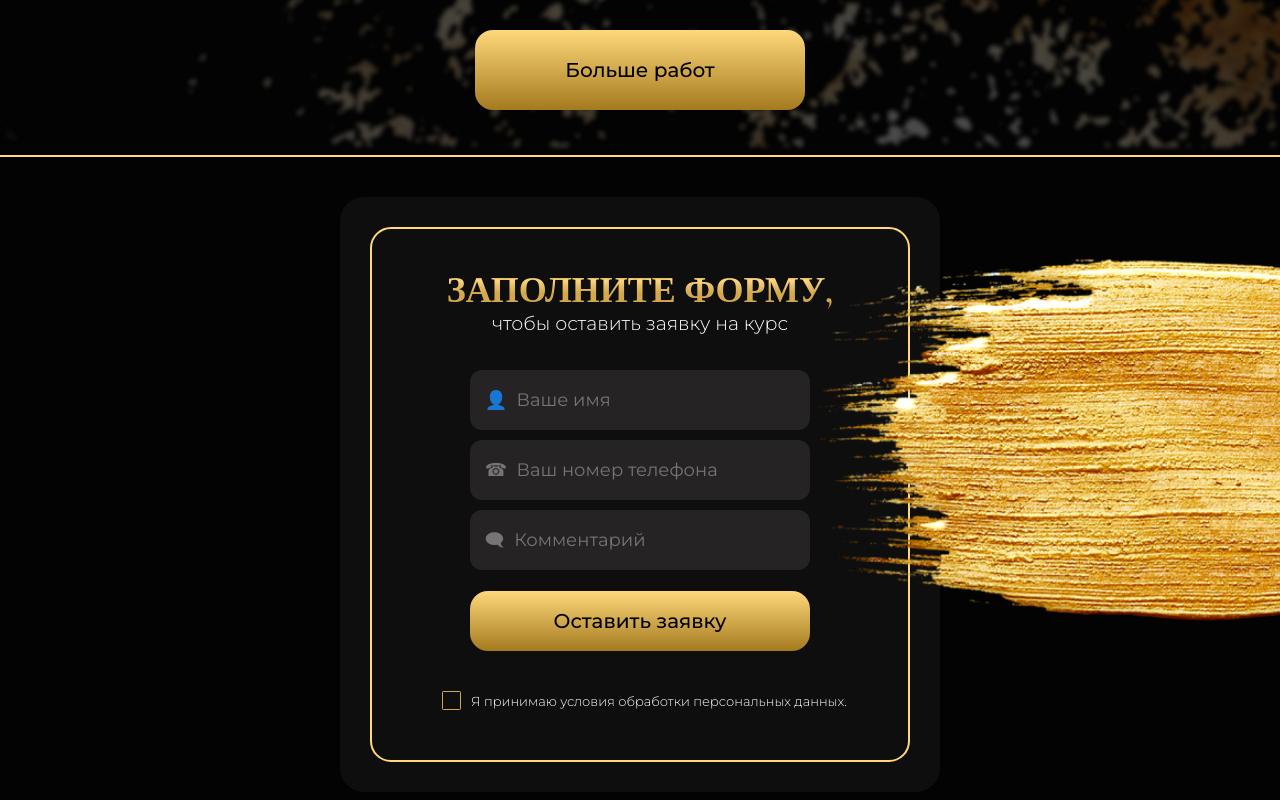
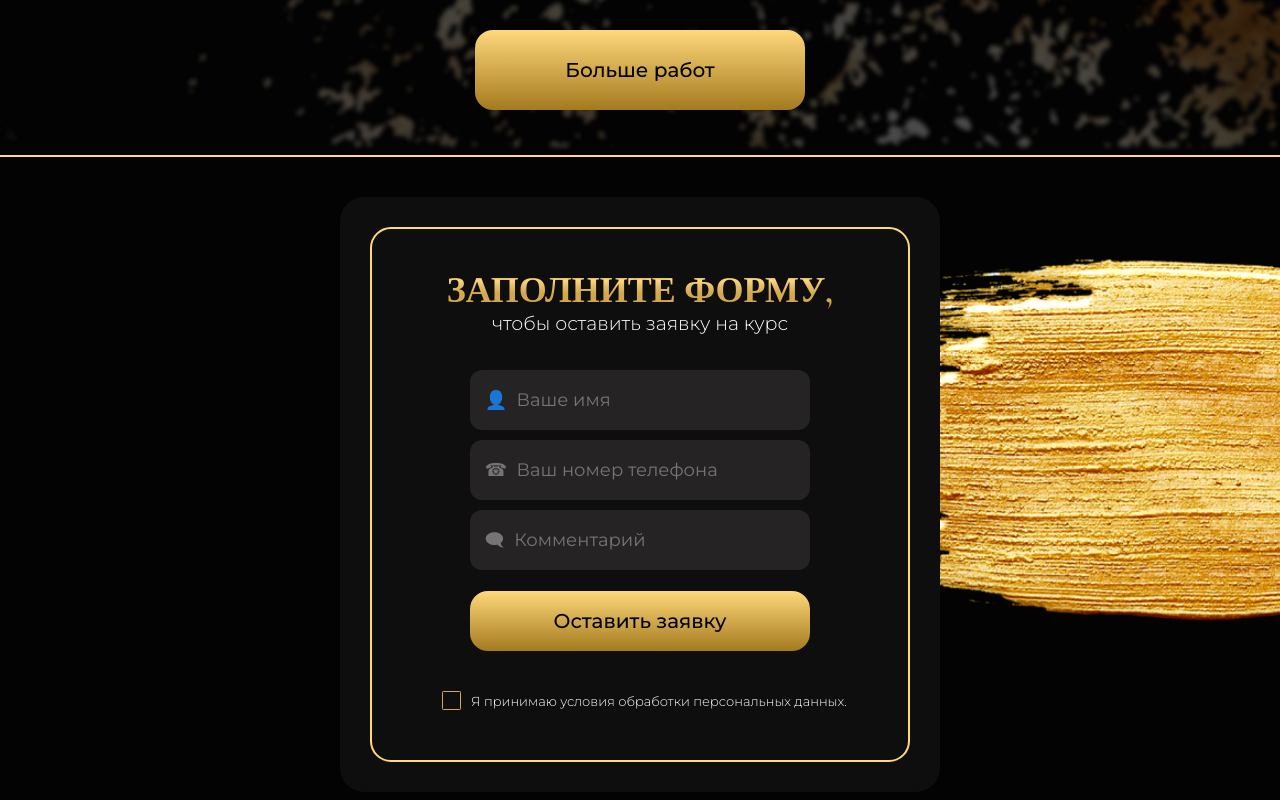
Before and after one commit to fearlysk/alyonapmw, a React (Create React App) app: page / in a window 1280 px wide. Shown: the part 7813-8613 px from the top of the page. Built offline with nearby package versions, Linux system fonts and the light colour scheme.

Commit message:
splash fix

```diff
--- a/src/pages/Home/Home.jsx
+++ b/src/pages/Home/Home.jsx
@@ -521,7 +521,6 @@ const Home = () => {
                     <div className={styles.sepLine}></div>
                 </section>
                 <img className={styles.applicationFormSplash} draggable="false" width={600} src={FormSplash} alt="" />
-                <ScrollAnimation animateIn='fadeIn' animateOnce={true}>
                 <section className={styles.applicationForm} aria-labelledby="form">
                     <div className={styles.applicationForm__block}>
                         <div className={styles.applicationForm__content}>
@@ -546,7 +545,6 @@ const Home = () => {
                         </div>
                     </div>
                 </section>
-                </ScrollAnimation>
             </div>
         </div>
     )
```
